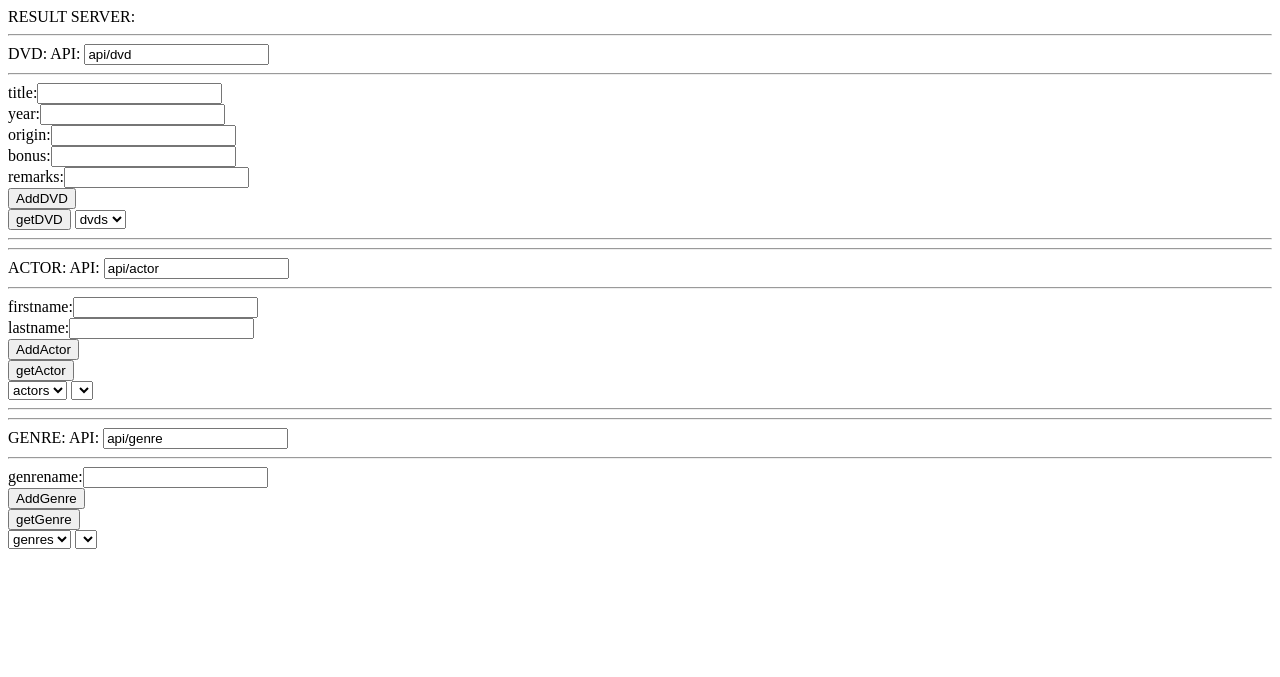
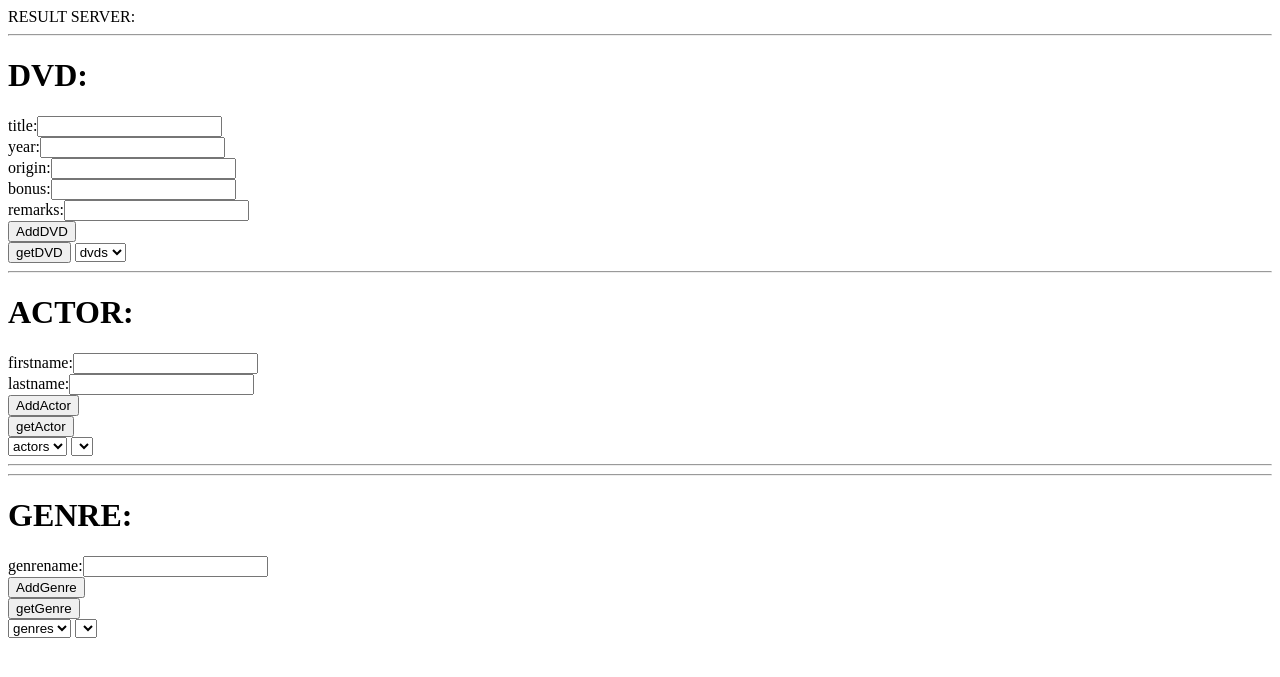
Before and after one commit to CarinaHorrel/DataBaseDVD, a Spring Boot app: page /ToGetFromDataBase.html in a window 1280 px wide. Shown: the top 677 px of the page. Run offline with Spring Boot 4, Linux system fonts and the light colour scheme; lists and menus that the app fills with data are empty.

Commit message:
another try2

```diff
--- a/src/main/resources/static/ToGetFromDataBase.html
+++ b/src/main/resources/static/ToGetFromDataBase.html
@@ -7,9 +7,7 @@
 		RESULT SERVER:
 		<div id=demo>
 			<hr>
-			DVD:
-			API: <input type=text id="dvdApi" value="api/dvd"/>
-			<hr>
+			<h1>DVD:</h1>
 			title:<input type="text" id="title"/><br />
 			year:<input type="text" id="year"/><br />
 			origin:<input type="text" id="origin"/><br />
@@ -20,14 +18,11 @@
 			<select id="DVDs" onchange="selectDVD(event)">
 				<option value="dvds">dvds</option>
 			</select>
-			</div>
-			<hr>
+		</div>
+		<hr>
 
 		<div id=demo2>
-			<hr>
-			ACTOR:
-			API: <input type=text id="actorApi" value="api/actor"/>
-			<hr>
+			<h1>ACTOR:</h1>
 			firstname:<input type="text" id="firstname"/><br />
 			lastname:<input type="text" id="lastname"/><br />
 			<button onclick="addActor()">AddActor</button><br>
@@ -42,9 +37,7 @@
 		<hr>
 		<div id=demo3>
 			<hr>
-			GENRE:
-			API: <input type=text id="genreApi" value="api/genre"/>
-			<hr>
+			<h1>GENRE:</h1>
 			genrename:<input type="text" id="genrename"/><br />
 			<button onclick="addGenre()">AddGenre</button><br>
 			<button onclick="getDataGenre('api/genre')">getGenre</button><br>
@@ -53,5 +46,6 @@
 			</select>
 			<select id="subDVDsG">
 			</select>
+		</div>
     </body>
 </html>
--- a/src/main/resources/static/javascript/dvd.js
+++ b/src/main/resources/static/javascript/dvd.js
@@ -19,18 +19,19 @@ function addDVD(){
 }
 
 function addActor(){
-    var firstname = document.getElementById("firstName").value;
-    var lastname = document.getElementById("lastName").value;
+    var firstname = document.getElementById("firstname").value;
+    var lastname = document.getElementById("lastname").value;
     var actor = '{"firstName":"'+firstname+'","lastName":"'+lastname+'"}';
     postData('api/actor', actor);
 }
 function addGenre(){
-    var genrename = document.getElementById("genreName").value;
-    var genre = '{"genrename":"'+genreName+'"}';
+    var genrename = document.getElementById("genrename").value;
+    var genre = '{"genreName":"'+genrename+'"}';
     postData('api/genre', genre);
 }
 
 function postData(api, data){
+    console.log(data);
     var xhttp = new XMLHttpRequest();
     xhttp.onreadystatechange = function() {
         if (this.readyState == 4 && this.status == 202) {
@@ -115,7 +116,7 @@ function selectDVD(event) {
 function selectActor(event) {
     var id=event.target.value;
     console.log(event.target.value);
-    var subdvd=document.getElementById("subDVDs");
+    var subdvd=document.getElementById("subDVDsA");
     subdvd.innerHTML="";
     for (var i=0 ; i< dvdLijst.length ; i++) {
          for (var j=0 ; j< dvdLijst[i].actors.length ; j++) {
```
Also changed, not shown: src/main/java/nl/carinahome/dvd/persistence/ActorService.java (+12 -5 lines).
